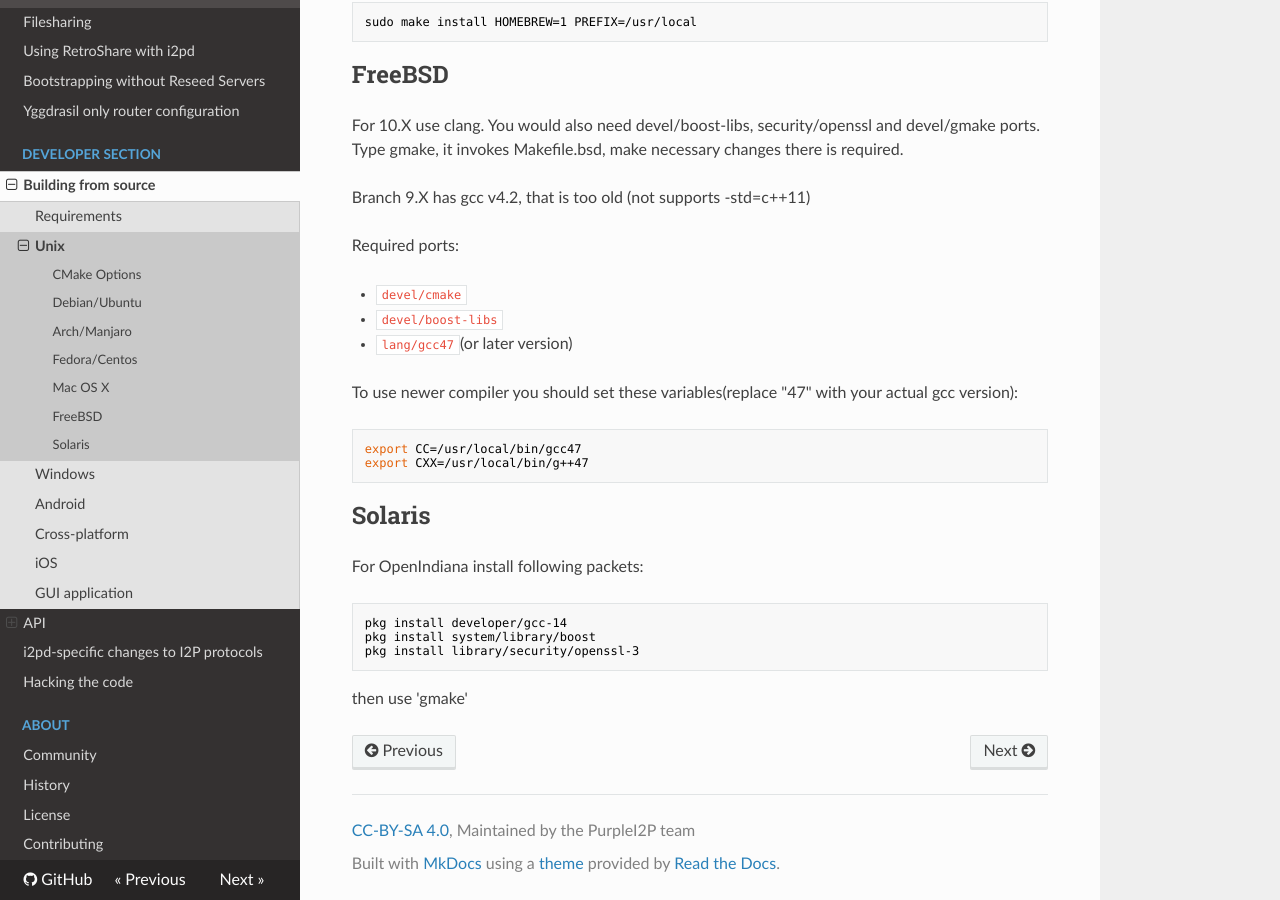
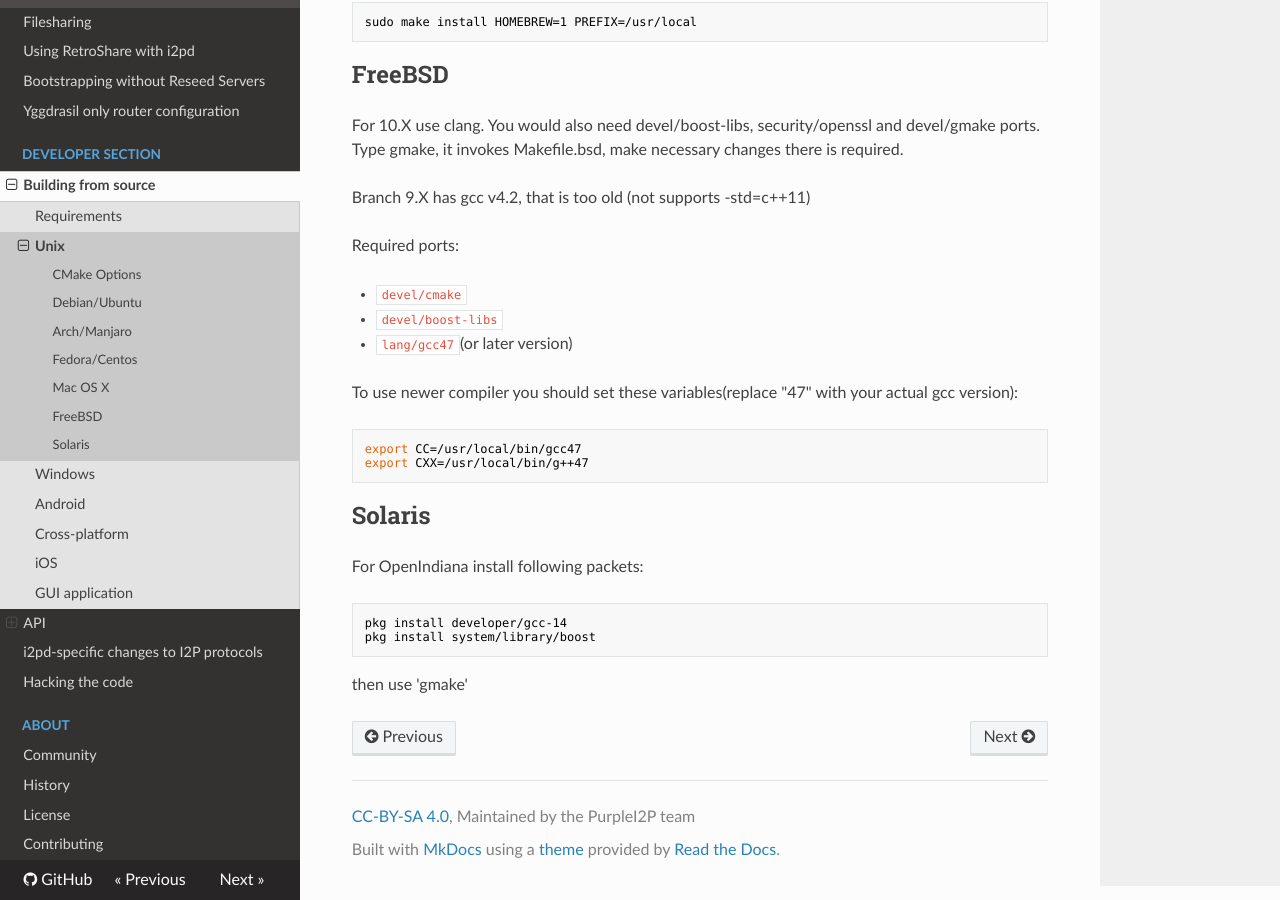
Before and after one commit to PurpleI2P/i2pd_docs_en, an MkDocs documentation site: the page built from docs/devs/building/unix.md, in a window 1280 px wide and 900 px high, scrolled down 3606 px. Built offline with MkDocs 1.6.1, drawn with Linux system fonts in a browser that asks for light colours; nearby versions of some CDN libraries.

Commit message:
removed openssl install for solaris

```diff
--- a/docs/devs/building/unix.md
+++ b/docs/devs/building/unix.md
@@ -167,6 +167,5 @@ For OpenIndiana install following packets:
 
 	pkg install developer/gcc-14
  	pkg install system/library/boost
-  	pkg install library/security/openssl-3
 
 then use 'gmake'
```
